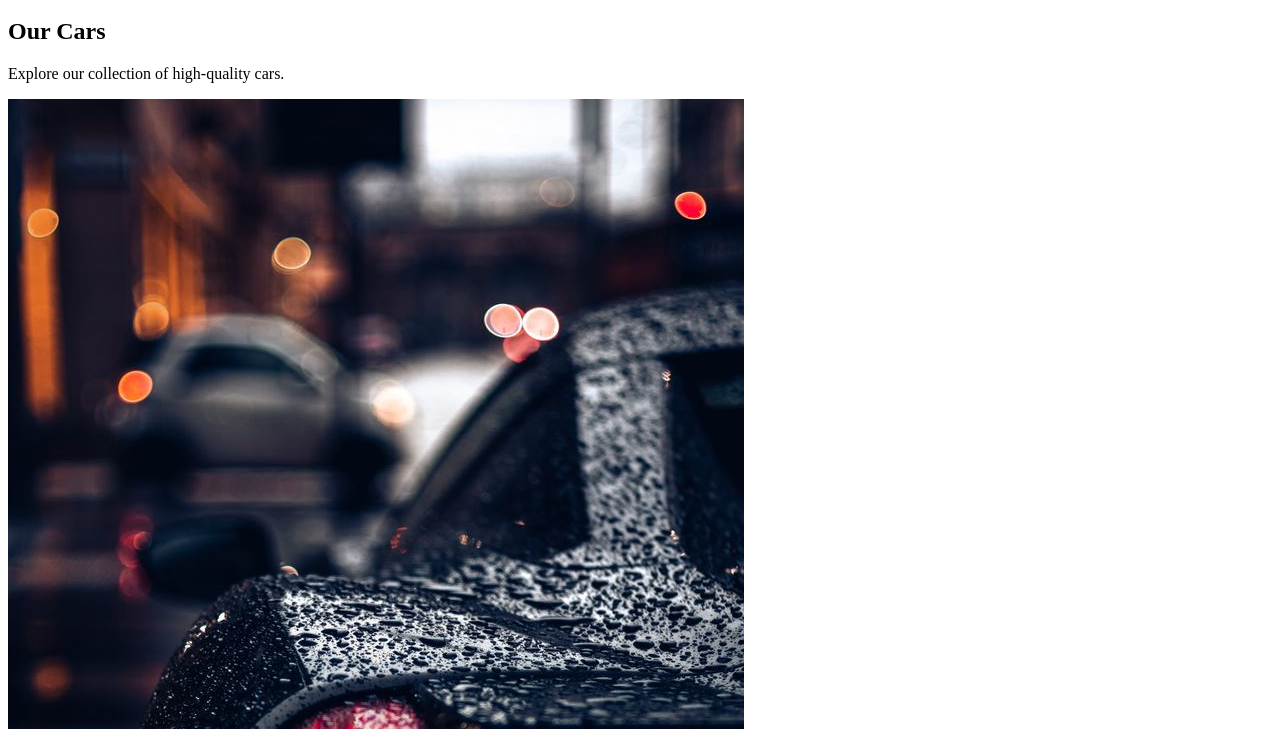
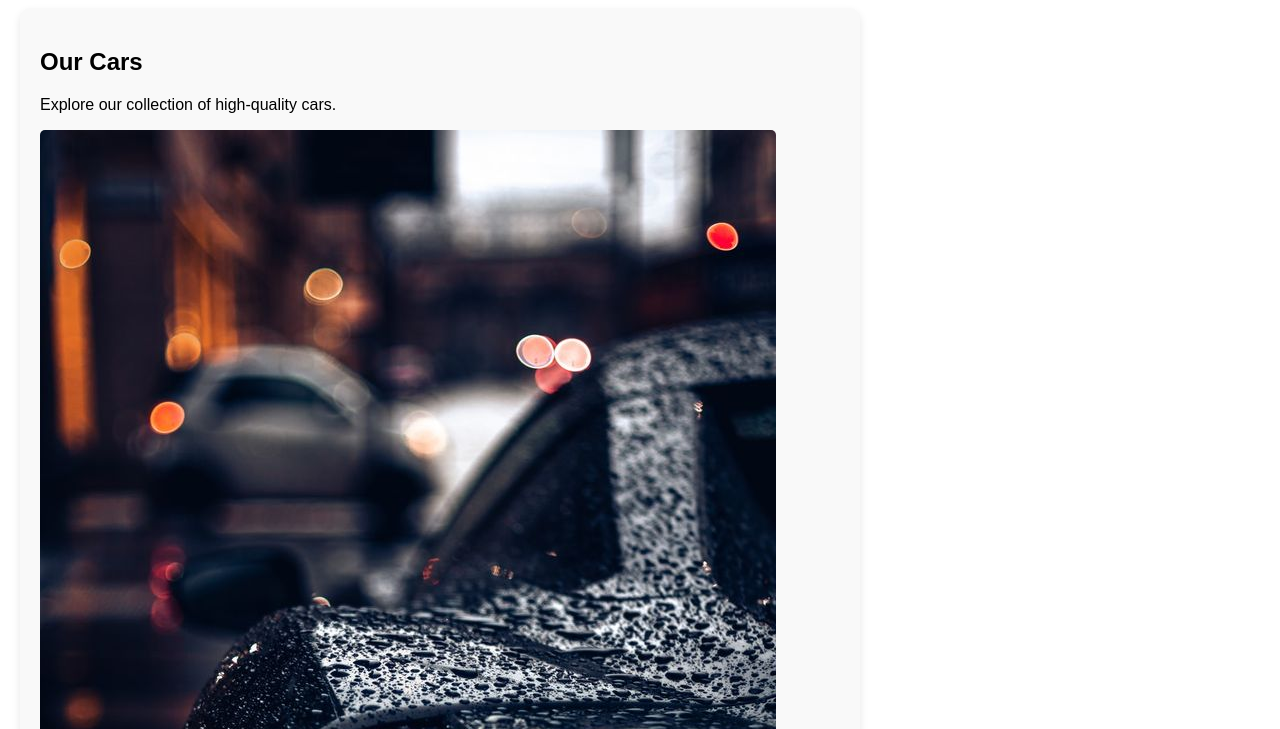
Before and after one commit to cse23-086/SpeedStar-Motor, a plain HTML site: page index.html in a window 1280 px wide. Shown: the part 154-883 px from the top of the page. Drawn offline with Linux system fonts and the light colour scheme.

Commit message:
Update index.html

```diff
--- a/index.html
+++ b/index.html
@@ -2,8 +2,8 @@
 <html lang="en">
 
 <head>
-    <link rel="stylesheet" href="styles.css">
     <title>SpeedStar Motors</title>
+    <link href = "style.css" rel = "stylesheet">
 </head>
 
 <body>
```
